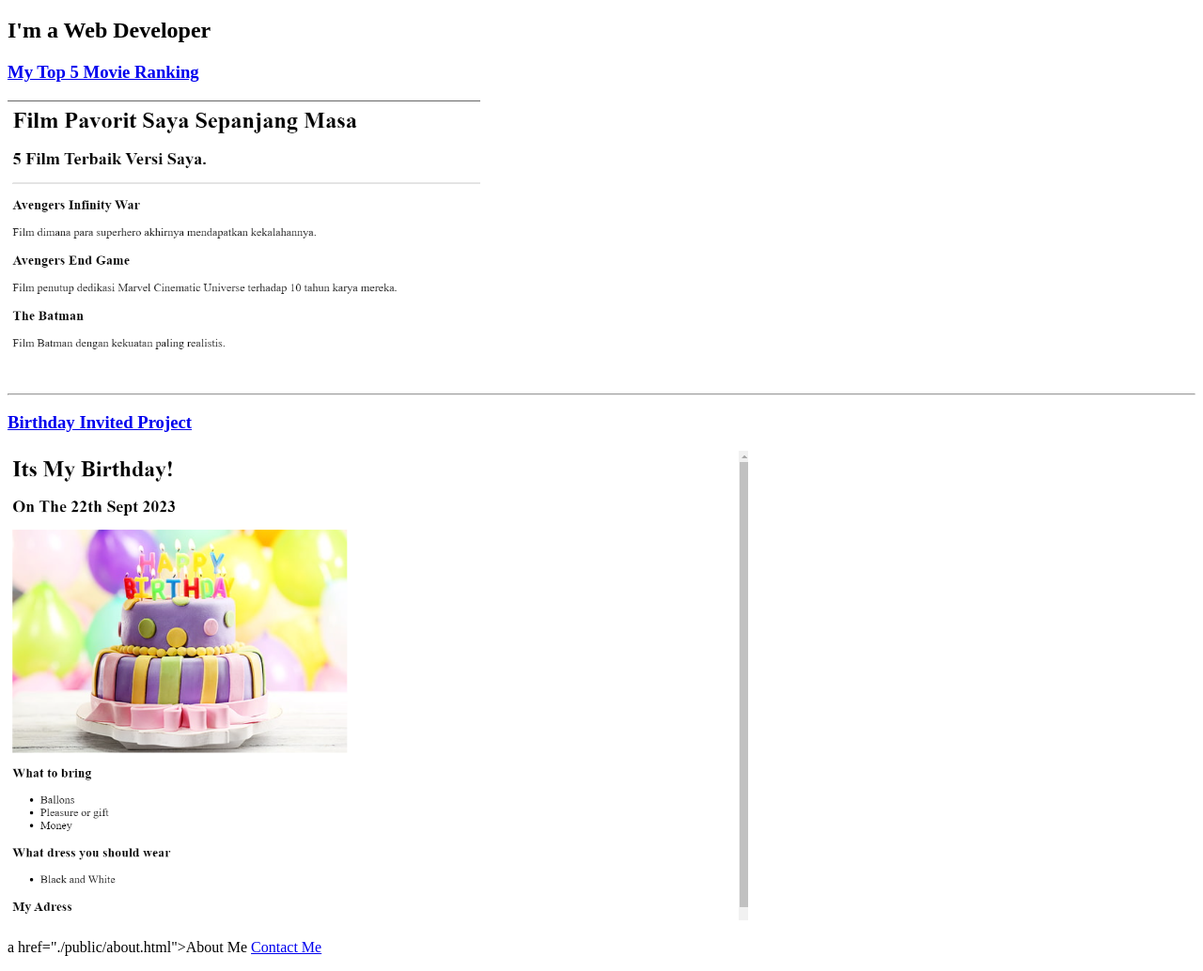
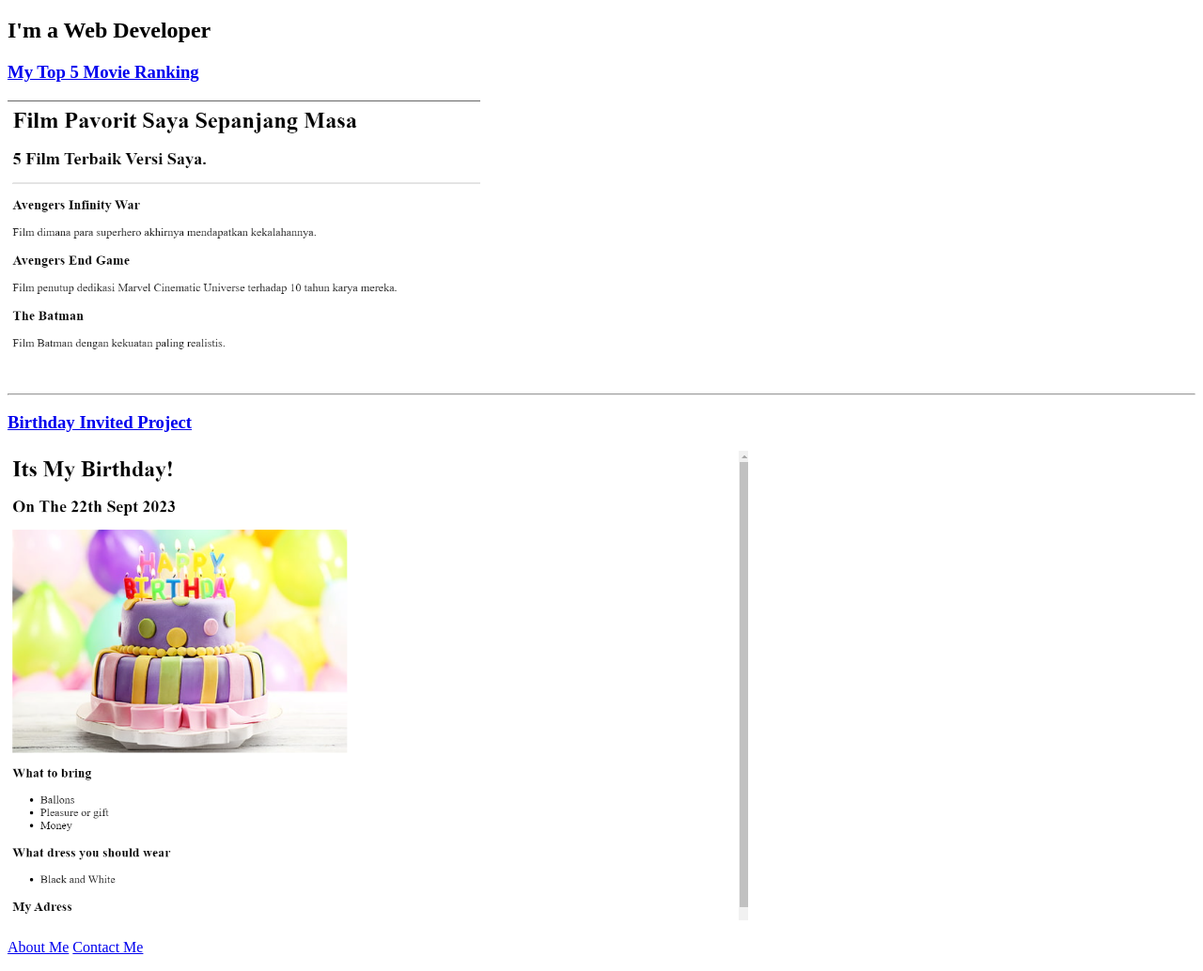
Before and after one commit to BAMBANG-22/my-portofolio2, a plain HTML site: page index.html in a window 1280 px wide. Shown: the part 61-1095 px from the top of the page at 94% size. Drawn offline with Linux system fonts and the light colour scheme.

Commit message:
Update index.html

```diff
--- a/index.html
+++ b/index.html
@@ -13,7 +13,7 @@
 <hr>
 <a href="./public/birthday-invite.html"><h3>Birthday Invited Project</h3><img src="./assets/images/Screenshot 2023-11-24 210142.png" alt="birthday-invite Project" height="500"><a draggable="true"></a>
 </a>
-<p>a href="./public/about.html">About Me</a>
+<p><a href="./public/about.html">About Me</a>
 <a href="./public/contact.html">Contact Me</a></p>
 </body>
 </html>
```
